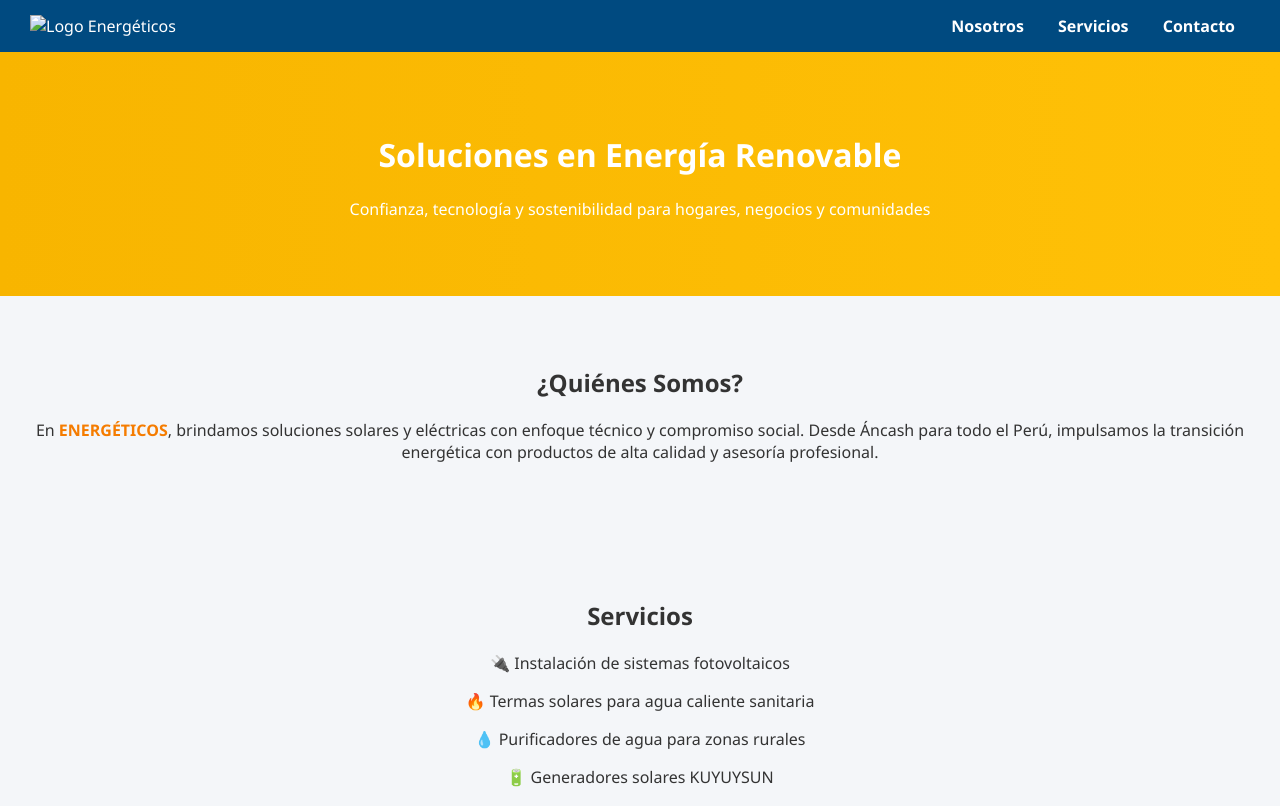
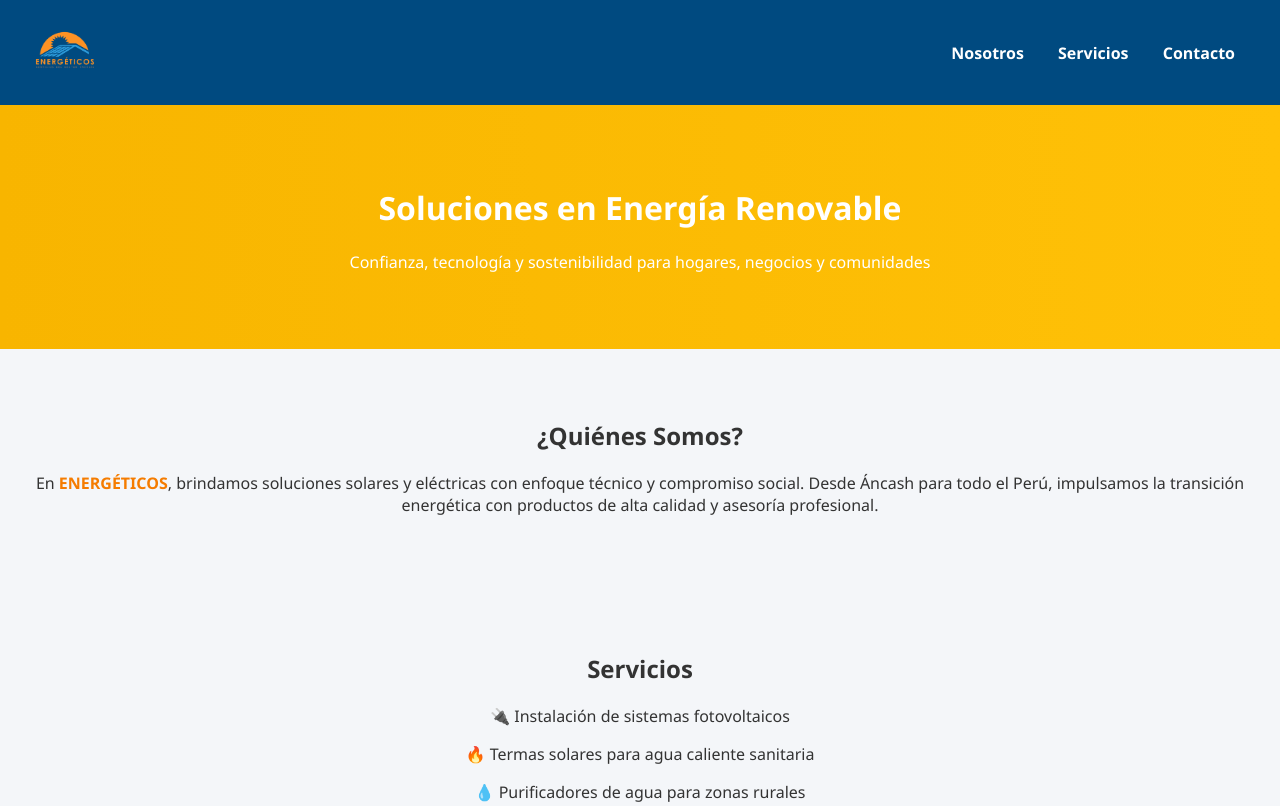
Before and after one commit to Energeticos2023/energeticos, a plain HTML site: page index.html in a window 1280 px wide. Shown: the top 806 px of the page. Drawn offline with Linux system fonts and the light colour scheme.

Commit message:
Update index.html

```diff
--- a/index.html
+++ b/index.html
@@ -83,7 +83,7 @@
 
 <header>
   <div class="logo">
-    <img src="Logo%20sin%20fondo%20Energ%C3%A9ticos%20-%20copia.png" alt="Logo Energéticos">
+    <img src="LogRyC.png" alt="Logo Energéticos">
   </div>
   <nav>
     <a href="#nosotros">Nosotros</a>
```
